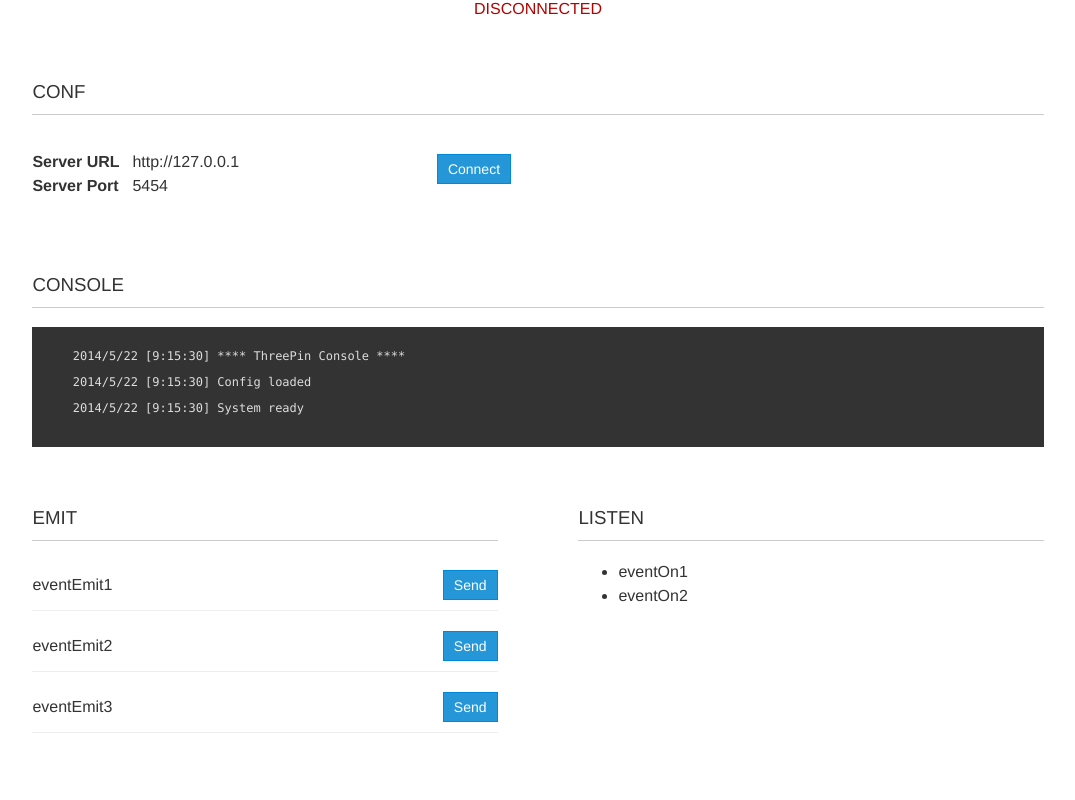
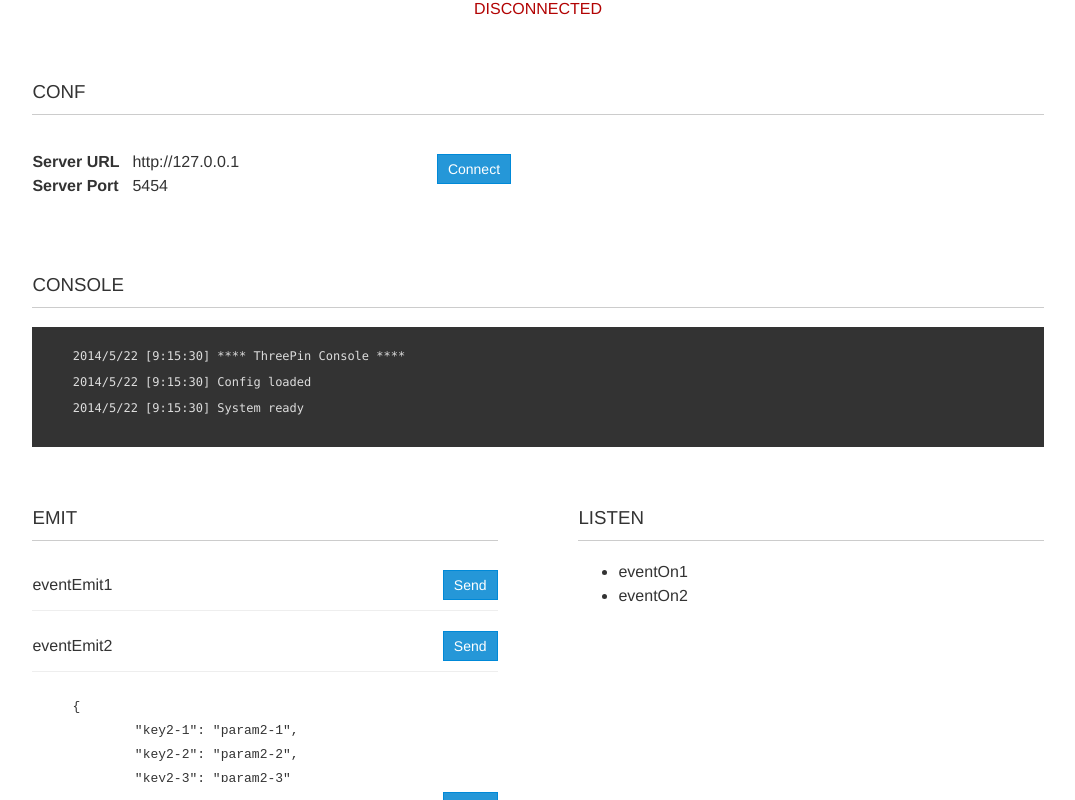
Before and after one commit to diegocstn/ThreePin, a website: page index.html in a window 1280 px wide. Both pictures are taken after a click on the element 366 px from the left and 877 px from the top of the page. Shown: the part 226-1026 px from the top of the page, without its empty margins (102-1177 px from the left). Drawn offline with nearby package versions, Linux system fonts and the light colour scheme.

Commit message:
* added Webstorm project folder * added disclosure in order to display data of emit events

```diff
--- a/css/style.scss
+++ b/css/style.scss
@@ -188,6 +188,7 @@
  			border-bottom: solid 1px #eee;
  			height: 50px;
  			line-height: 50px;
+            cursor: pointer;
  		}
  		dt button{
  			float: right;
@@ -199,6 +200,11 @@
  			max-height: 100px;
  			overflow: hidden;
  		}
+
+        dt.event-emit_open+dd{
+          height: auto;
+          overflow: scroll;
+        }
  }
 
 /* ==========================================================================
--- a/js/threepin.js
+++ b/js/threepin.js
@@ -188,6 +188,10 @@ var ThreePin = (function(){
 			if( e.target.nodeName === "BUTTON" ){
 				emitEvent( e.target.getAttribute('data-evt') );
 			}
+
+      if( e.target.nodeName === "DT" ){
+        e.target.classList.toggle("event-emit_open");
+      }
 
 		});
 
```
Also changed, not shown: css/style.css, 1 other file.
